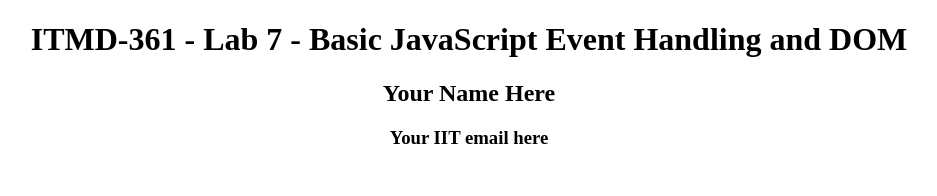
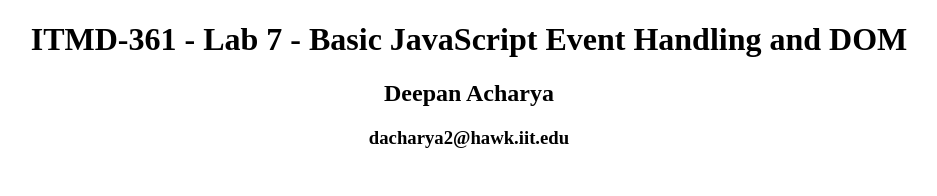
Before and after one commit to hitchhacker18/lab7, a plain HTML site: page lab7.html in a window 1280 px wide. Shown: the top 196 px of the page, without its empty margins (171-1108 px from the left). Drawn offline with Linux system fonts and the light colour scheme.

Commit message:
Update lab7.html

```diff
--- a/lab7.html
+++ b/lab7.html
@@ -8,8 +8,8 @@
 </head>
 <body>
   <h1 class="center">ITMD-361 - Lab 7 - Basic JavaScript Event Handling and DOM</h1>
-  <h2 class="center">Your Name Here</h2>
-  <h3 class="center">Your IIT email here</h3>
+  <h2 class="center">Deepan Acharya</h2>
+  <h3 class="center">dacharya2@hawk.iit.edu</h3>
   <div id="container">
     <input id="entryinput" type="text" name="textentry" placeholder="Enter a Message">
     <div id="entrybutton">Alert Me</div>
```
